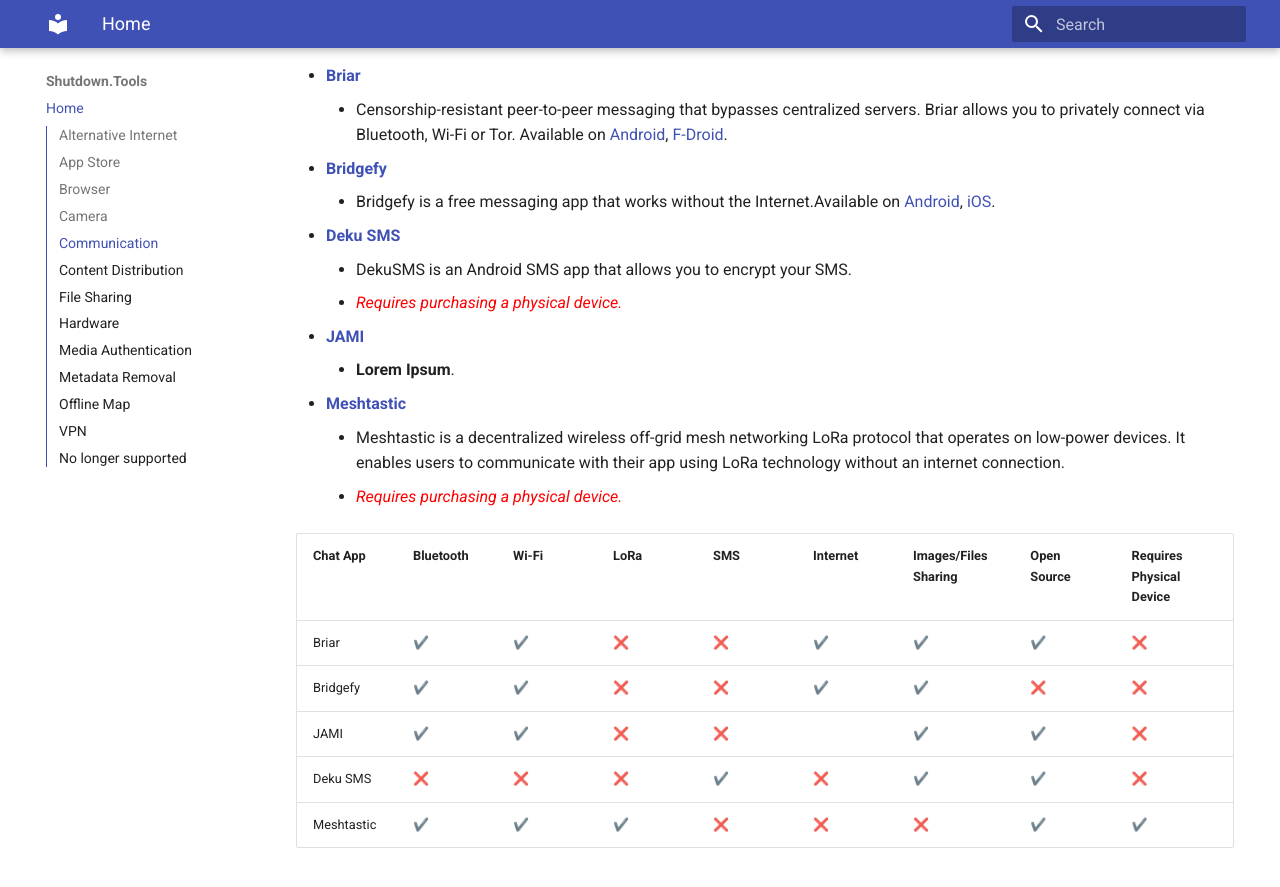
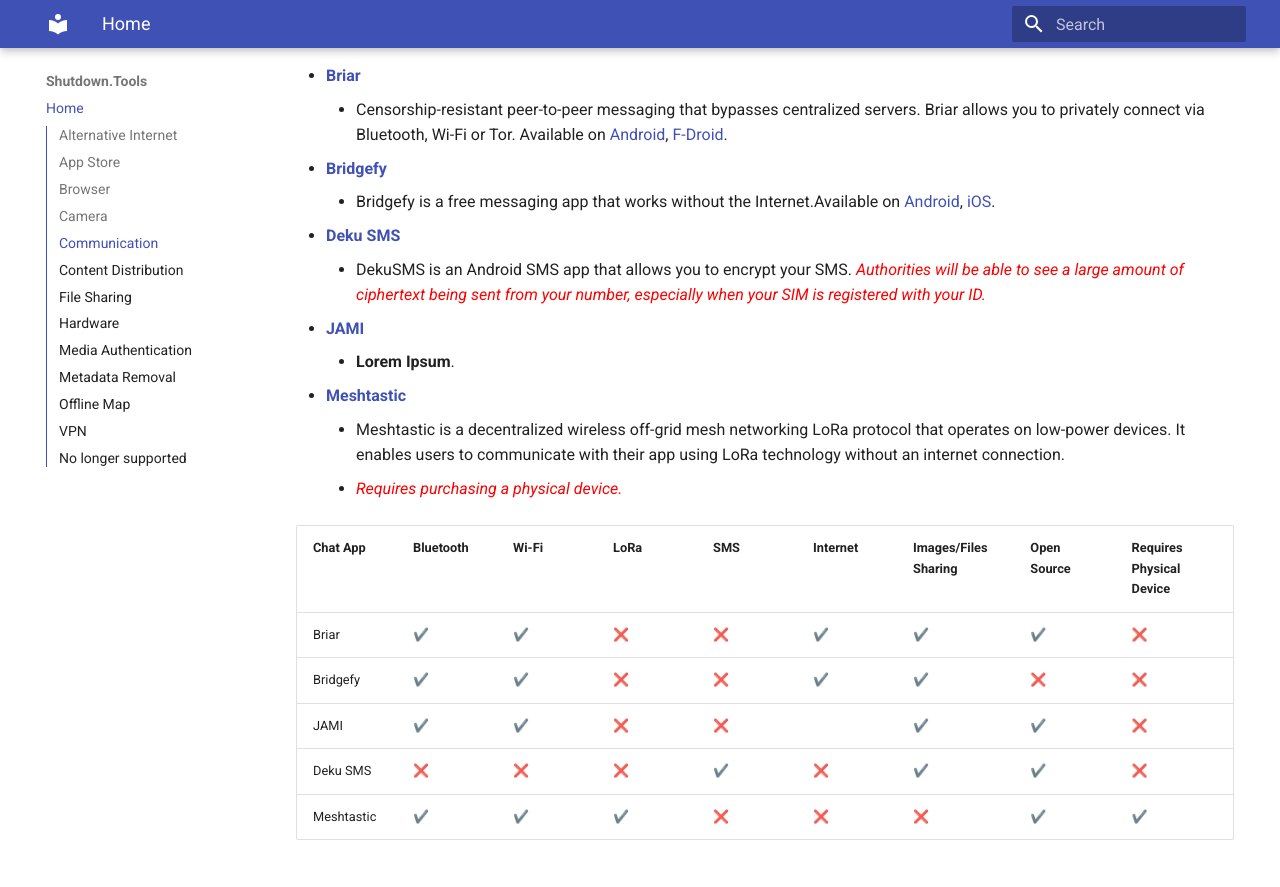
Before and after one commit to stayteef/shutdown.tools, an MkDocs documentation site: the page built from docs/index.md, in a window 1280 px wide and 900 px high, scrolled down 2224 px. Shown: the top 887 px of the window. Built offline with MkDocs 1.6.1 and Material for MkDocs 9.7.7, drawn with Linux system fonts in a browser that asks for light colours.

Commit message:
Update site content

```diff
--- a/docs/index.md
+++ b/docs/index.md
@@ -70,7 +70,7 @@
 
 - [**Deku SMS**](https://dekusms.com/)
      - DekuSMS is an Android SMS app that allows you to encrypt your SMS.
-     - <span style="color:red; font-style:italic;">Requires purchasing a physical device.</span>
+     <span style="color:red; font-style:italic;">Authorities will be able to see a large amount of ciphertext being sent from your number, especially when your SIM is registered with your ID.</span>
 
 - [**JAMI**](#)
     - **Lorem Ipsum**.
```
